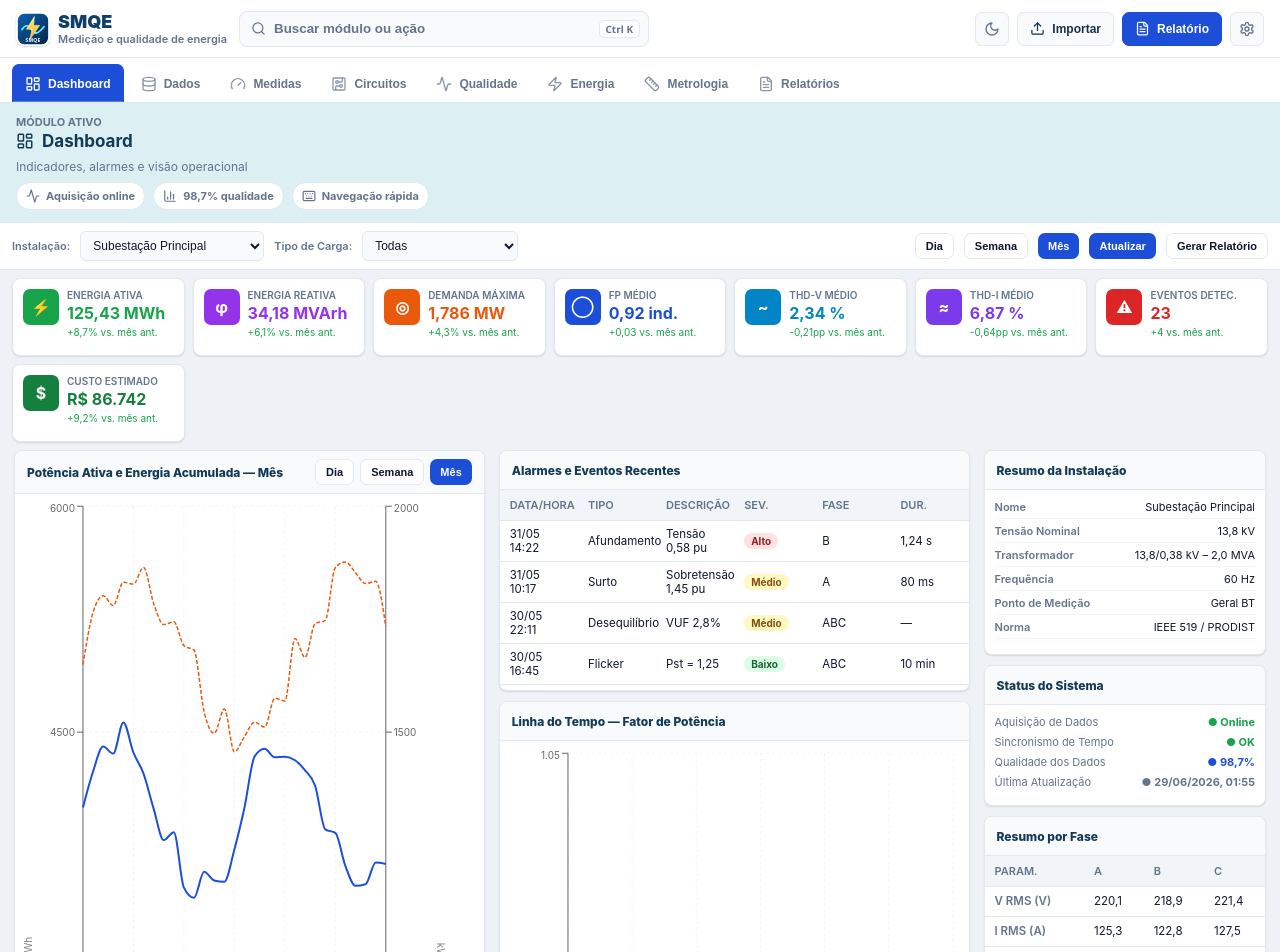
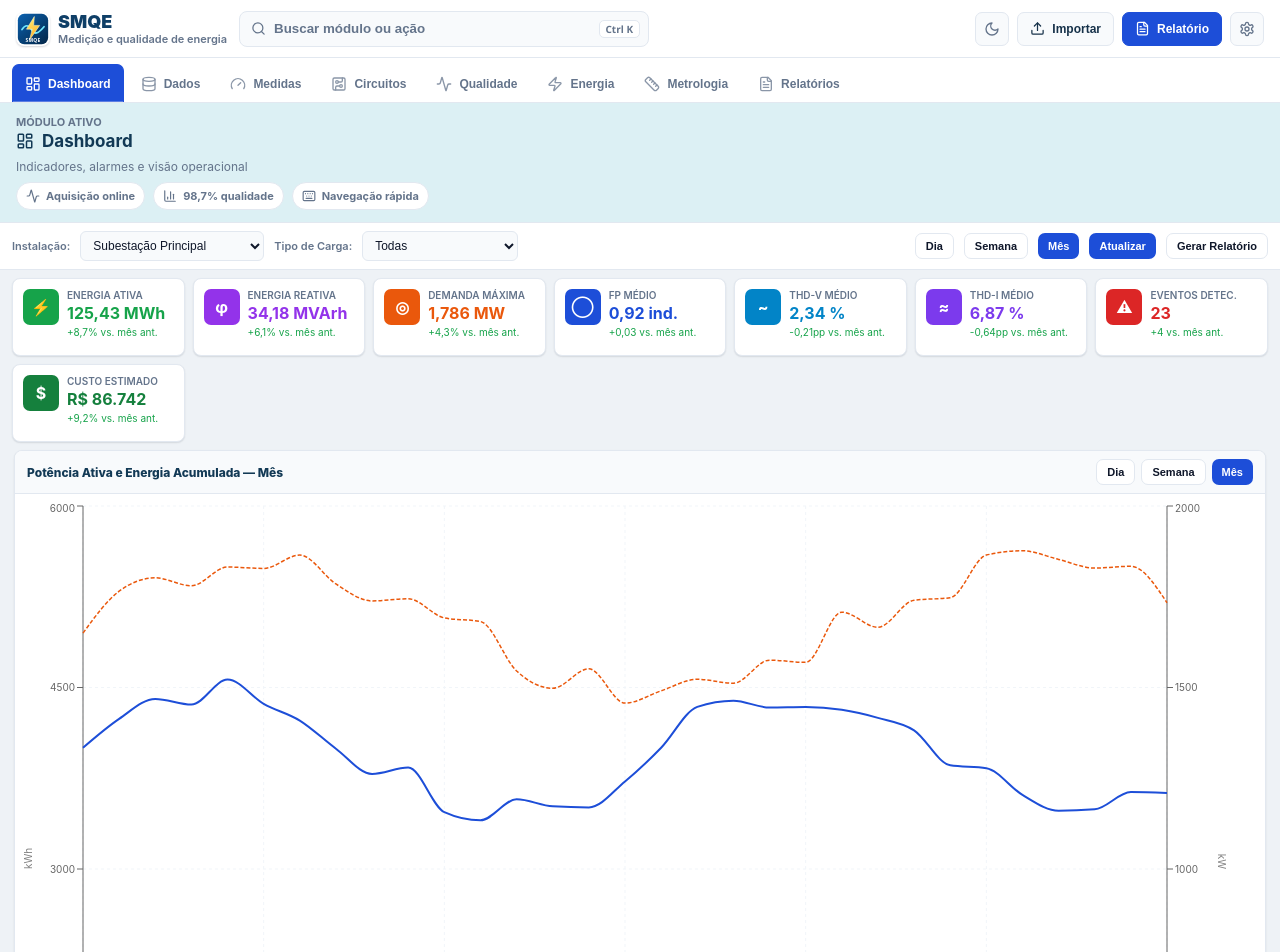
Before and after one commit to frahncky/MedidasQualidadeEnergia, a React (Vite) app in the folder web/: page / in a window 1280 px wide. Shown: the top 952 px of the page. Built offline with nearby package versions, Linux system fonts and the light colour scheme.

Commit message:
Fix dashboard viewport layout

```diff
--- a/web/src/index.css
+++ b/web/src/index.css
@@ -1043,3 +1043,59 @@ body, button, input, select, textarea,
     display: none;
   }
 }
+
+/* Dashboard viewport fix */
+.dashboard-page {
+  display: flex;
+  flex-direction: column;
+  height: calc(100vh - 196px);
+  max-height: calc(100vh - 196px);
+  min-height: 0;
+  overflow: hidden;
+  position: relative;
+}
+
+.dashboard-grid {
+  flex: 1 1 auto;
+  display: grid;
+  grid-template-columns: minmax(0, 5fr) minmax(0, 5fr) minmax(280px, 3fr);
+  gap: 14px;
+  min-height: 0;
+  overflow: hidden;
+  padding: 0 14px 14px;
+}
+
+.dashboard-col {
+  display: flex;
+  flex-direction: column;
+  gap: 10px;
+  min-height: 0;
+  min-width: 0;
+  overflow: hidden;
+}
+
+.dashboard-col > .panel {
+  min-height: 0;
+  min-width: 0;
+}
+
+@media (max-width: 1280px) {
+  .dashboard-page {
+    height: auto;
+    max-height: none;
+    overflow: visible;
+  }
+
+  .dashboard-grid {
+    grid-template-columns: 1fr;
+    overflow: visible;
+  }
+
+  .dashboard-col {
+    overflow: visible;
+  }
+
+  .dashboard-col > .panel {
+    min-height: 260px;
+  }
+}
--- a/web/src/tabs/Dashboard.jsx
+++ b/web/src/tabs/Dashboard.jsx
@@ -121,7 +121,7 @@ export default function Dashboard({ onNavigate }) {
   }, [])
 
   return (
-    <div style={{ display: 'flex', flexDirection: 'column', minHeight: 1080, overflow: 'visible', position: 'relative' }}>
+    <div className="dashboard-page">
 
       {loading && (
         <div className="loading-overlay">
@@ -170,10 +170,10 @@ export default function Dashboard({ onNavigate }) {
       </div>
 
       {/* Body */}
-      <div style={{ flex: 1, display: 'grid', gridTemplateColumns: '5fr 5fr 3fr', gap: 14, padding: '0 14px 14px', overflow: 'visible', minHeight: 760 }}>
+      <div className="dashboard-grid">
 
         {/* Left column */}
-        <div style={{ display: 'flex', flexDirection: 'column', gap: 10, minHeight: 0 }}>
+        <div className="dashboard-col">
           <div className="panel" style={{ flex: 2 }}>
             <div className="panel__head">
               Potência Ativa e Energia Acumulada — {period}
@@ -216,7 +216,7 @@ export default function Dashboard({ onNavigate }) {
         </div>
 
         {/* Center column */}
-        <div style={{ display: 'flex', flexDirection: 'column', gap: 10, minHeight: 0 }}>
+        <div className="dashboard-col">
           <div className="panel" style={{ flexShrink: 0 }}>
             <div className="panel__head">Alarmes e Eventos Recentes</div>
             <div style={{ maxHeight: 200, overflow: 'auto' }}>
@@ -276,7 +276,7 @@ export default function Dashboard({ onNavigate }) {
         </div>
 
         {/* Right column */}
-        <div style={{ display: 'flex', flexDirection: 'column', gap: 10, minHeight: 0 }}>
+        <div className="dashboard-col">
           <div className="panel">
             <div className="panel__head">Resumo da Instalação</div>
             <div className="panel__body">
```
